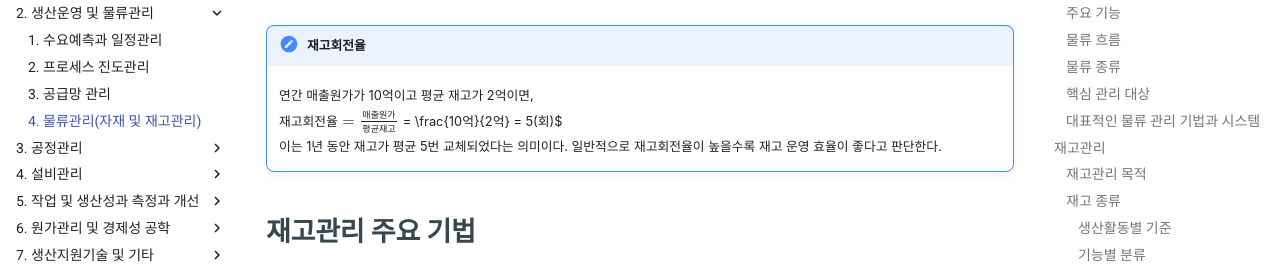
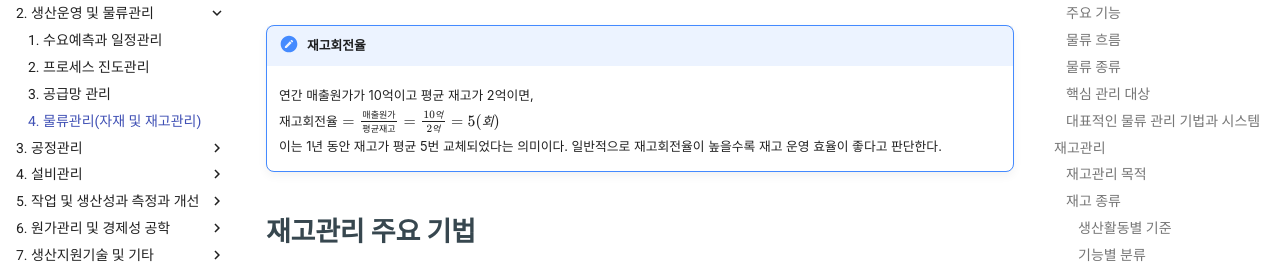
Before and after one commit to yeonkyupark/pepc3e, an MkDocs documentation site: the page built from docs/0204_logistics_material_and_inventory_management.md, in a window 1280 px wide and 900 px high, scrolled down 7534 px. Shown: the part 149-422 px from the top of the window. Built offline with MkDocs 1.6.1 and Material for MkDocs 9.7.7, drawn with Linux system fonts in a browser that asks for light colours; comment, search, counter and statistics services are not loaded.

```diff
--- a/docs/0204_logistics_material_and_inventory_management.md
+++ b/docs/0204_logistics_material_and_inventory_management.md
@@ -192,7 +192,7 @@ flowchart LR
 
 !!! note "재고회전율"
     연간 매출원가가 10억이고 평균 재고가 2억이면,
-    $\text{재고회전율} = \frac{\text{매출원가}}{\text{평균재고}}$ = \frac{10억}{2억} = 5(회)$
+    $\text{재고회전율} = \frac{\text{매출원가}}{\text{평균재고}} = \frac{10억}{2억} = 5(회)$
     이는 1년 동안 재고가 평균 5번 교체되었다는 의미이다. 일반적으로 재고회전율이 높을수록 재고 운영 효율이 좋다고 판단한다.
 
 ### 재고관리 주요 기법
@@ -357,7 +357,7 @@ flowchart TB
     A["재고관리 모형"]
 
     A --> B["확정적 모형"]
-    A --> C["확률적 모형"]
+    A ---> C["확률적 모형"]
     A --> D["품목관리 기법"]
 
     B --> B1["EOQ"]
```
